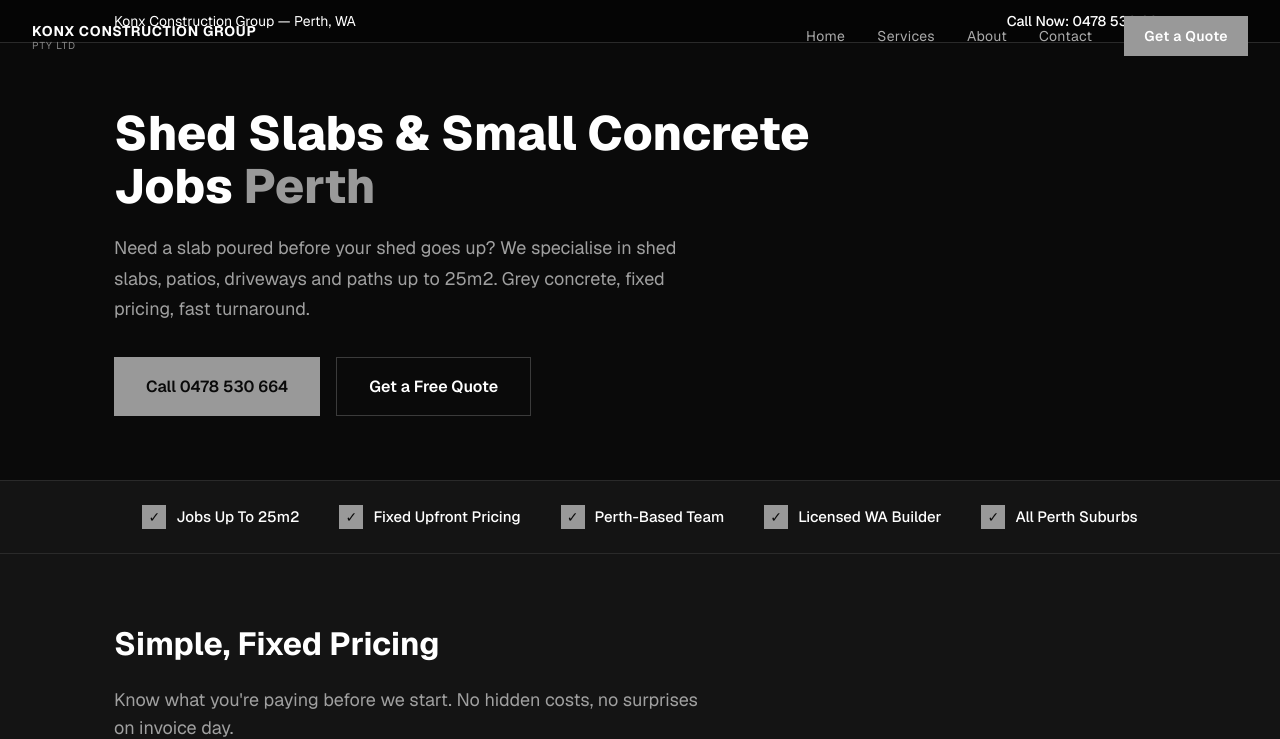
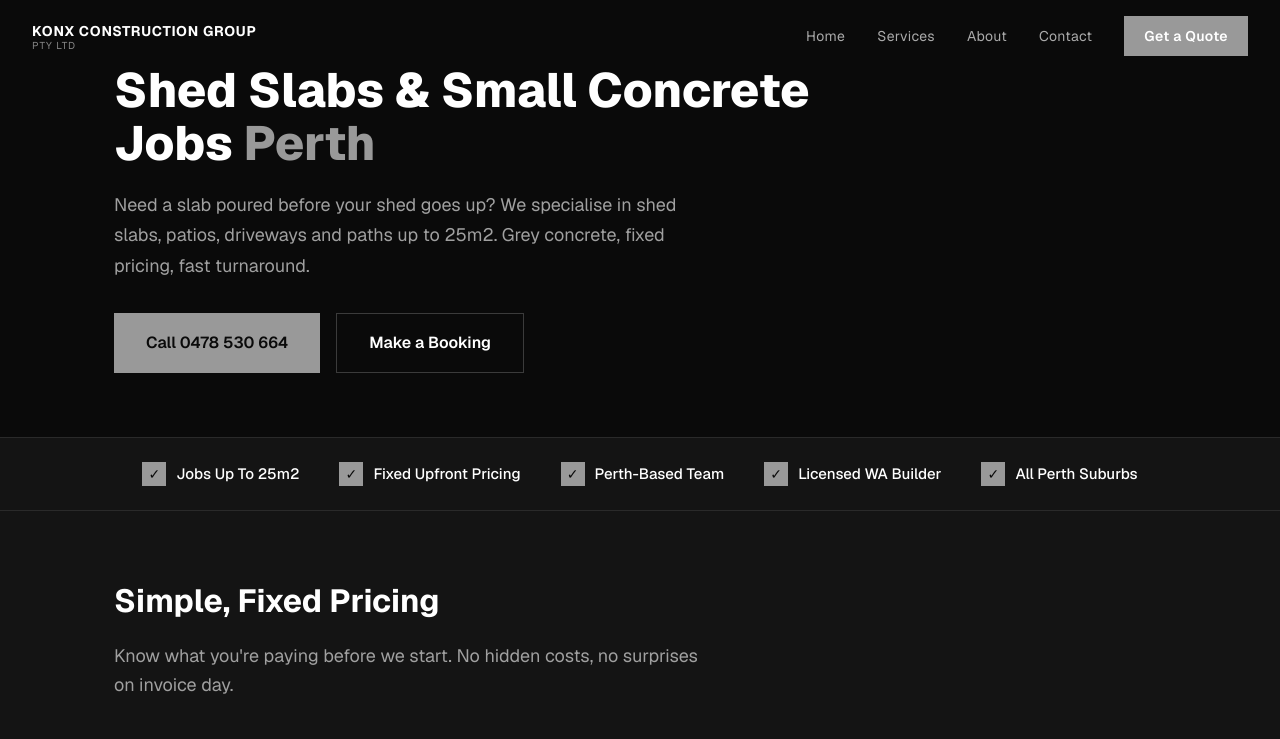
Before and after one commit to Brodie-Konx/konx-construction, a Next.js app: page /concrete-slabs in a window 1280 px wide. Shown: the top 739 px of the page. Built offline with nearby package versions, Linux system fonts and the light colour scheme.

Commit message:
Remove topbar, switch to booking language, add address field to form

```diff
--- a/app/api/contact/route.ts
+++ b/app/api/contact/route.ts
@@ -12,7 +12,7 @@
 export async function POST(req: NextRequest) {
   try {
     const body = await req.json();
-    const { name, phone, email, service, message, company, formSource, suburb, jobType, size } = body;
+    const { name, phone, email, service, message, company, formSource, suburb, address, jobType, size } = body;
 
     if (!name || !phone) {
       return NextResponse.json(
@@ -37,6 +37,7 @@
         <tr><td style="padding:8px;font-weight:bold;border-bottom:1px solid #ddd;">Phone</td><td style="padding:8px;border-bottom:1px solid #ddd;"><a href="tel:${phone}">${phone}</a></td></tr>
         ${email ? `<tr><td style="padding:8px;font-weight:bold;border-bottom:1px solid #ddd;">Email</td><td style="padding:8px;border-bottom:1px solid #ddd;"><a href="mailto:${email}">${email}</a></td></tr>` : ""}
         <tr><td style="padding:8px;font-weight:bold;border-bottom:1px solid #ddd;">Suburb</td><td style="padding:8px;border-bottom:1px solid #ddd;">${suburb || "Not provided"}</td></tr>
+        ${address ? `<tr><td style="padding:8px;font-weight:bold;border-bottom:1px solid #ddd;">Job Address</td><td style="padding:8px;border-bottom:1px solid #ddd;">${address}</td></tr>` : ""}
         <tr><td style="padding:8px;font-weight:bold;border-bottom:1px solid #ddd;">Job Type</td><td style="padding:8px;border-bottom:1px solid #ddd;">${jobType || "Not specified"}</td></tr>
         <tr><td style="padding:8px;font-weight:bold;border-bottom:1px solid #ddd;">Approximate Size</td><td style="padding:8px;border-bottom:1px solid #ddd;">${size || "Not specified"}</td></tr>
         ${message ? `<tr><td style="padding:8px;font-weight:bold;border-bottom:1px solid #ddd;">Notes</td><td style="padding:8px;border-bottom:1px solid #ddd;">${message}</td></tr>` : ""}
--- a/app/concrete-slabs/ConcreteSlabsForm.tsx
+++ b/app/concrete-slabs/ConcreteSlabsForm.tsx
@@ -18,6 +18,7 @@
       phone: (form.elements.namedItem("phone") as HTMLInputElement).value,
       email: (form.elements.namedItem("email") as HTMLInputElement).value,
       suburb: (form.elements.namedItem("suburb") as HTMLInputElement).value,
+      address: (form.elements.namedItem("address") as HTMLInputElement).value,
       jobType: (form.elements.namedItem("jobType") as HTMLSelectElement).value,
       size: (form.elements.namedItem("size") as HTMLSelectElement).value,
       message: (form.elements.namedItem("message") as HTMLTextAreaElement).value,
@@ -47,9 +48,9 @@
   if (submitted) {
     return (
       <div className="lp-form" style={{ textAlign: "center", padding: "40px 24px" }}>
-        <h3 style={{ marginBottom: "12px" }}>Quote Request Received</h3>
+        <h3 style={{ marginBottom: "12px" }}>Booking Received</h3>
         <p style={{ color: "#A0A0A0" }}>
-          Thanks — we&apos;ll get back to you same day with a price. If it&apos;s urgent, call us on{" "}
+          Thanks — we&apos;ll confirm your booking same day. If it&apos;s urgent, call us on{" "}
           <a href="tel:0478530664" style={{ color: "#fff" }}>0478 530 664</a>.
         </p>
       </div>
@@ -58,7 +59,7 @@
 
   return (
     <form className="lp-form" onSubmit={handleSubmit}>
-      <h3>Request a Free Quote</h3>
+      <h3>Make a Booking</h3>
       <div className="lp-form-group">
         <label htmlFor="name">Your Name</label>
         <input type="text" id="name" name="name" placeholder="Full name" required />
@@ -74,6 +75,10 @@
       <div className="lp-form-group">
         <label htmlFor="suburb">Suburb</label>
         <input type="text" id="suburb" name="suburb" placeholder="e.g. Baldivis, Joondalup, Canning Vale" required />
+      </div>
+      <div className="lp-form-group">
+        <label htmlFor="address">Job Address</label>
+        <input type="text" id="address" name="address" placeholder="Street address where the work is needed" required />
       </div>
       <div className="lp-form-group">
         <label htmlFor="jobType">Type of Job</label>
@@ -103,10 +108,10 @@
         <p style={{ color: "#ef4444", fontSize: "14px", textAlign: "center", marginBottom: "12px" }}>{error}</p>
       )}
       <button type="submit" className="lp-btn-submit" disabled={loading}>
-        {loading ? "Sending..." : "Send My Quote Request"}
+        {loading ? "Sending..." : "Book My Job"}
       </button>
       <p style={{ textAlign: "center", fontSize: "13px", color: "#A0A0A0", marginTop: "12px" }}>
-        We respond same day — usually within a few hours.
+        We confirm same day — usually within a few hours.
       </p>
     </form>
   );
--- a/app/concrete-slabs/page.tsx
+++ b/app/concrete-slabs/page.tsx
@@ -21,11 +21,6 @@
         .lp-wrap *, .lp-wrap *::before, .lp-wrap *::after { box-sizing: border-box; margin: 0; padding: 0; }
         .lp-container { max-width: 1100px; margin: 0 auto; padding: 0 24px; }
 
-        /* Topbar */
-        .lp-topbar { background: #050505; padding: 10px 0; font-size: 14px; border-bottom: 1px solid #2A2A2A; }
-        .lp-topbar .lp-container { display: flex; justify-content: space-between; align-items: center; flex-wrap: wrap; gap: 8px; }
-        .lp-topbar a { color: #fff; text-decoration: none; font-weight: 500; }
-        .lp-topbar a:hover { color: #999; }
 
         /* Hero */
         .lp-hero { background: #0A0A0A; padding: 80px 0 60px; }
@@ -150,14 +145,6 @@
 
       <div className="lp-wrap">
 
-        {/* TOPBAR */}
-        <div className="lp-topbar">
-          <div className="lp-container">
-            <span>Konx Construction Group — Perth, WA</span>
-            <a href="tel:0478530664">Call Now: 0478 530 664</a>
-          </div>
-        </div>
-
         {/* HERO */}
         <section className="lp-hero lp-section">
           <div className="lp-container">
@@ -165,7 +152,7 @@
             <p>Need a slab poured before your shed goes up? We specialise in shed slabs, patios, driveways and paths up to 25m2. Grey concrete, fixed pricing, fast turnaround.</p>
             <div className="lp-ctas">
               <a href="tel:0478530664" className="lp-btn lp-btn-primary">Call 0478 530 664</a>
-              <a href="#contact" className="lp-btn lp-btn-secondary">Get a Free Quote</a>
+              <a href="#contact" className="lp-btn lp-btn-secondary">Make a Booking</a>
             </div>
           </div>
         </section>
@@ -334,10 +321,10 @@
         <section className="lp-cta-banner">
           <div className="lp-container">
             <h2>Shed Going Up? Get the Slab Sorted First.</h2>
-            <p>Fixed pricing, fast turnaround, all Perth suburbs. Get a free quote today — most jobs booked within the week.</p>
+            <p>Fixed pricing, fast turnaround, all Perth suburbs. Make a booking today — most jobs completed within the week.</p>
             <div className="lp-ctas">
               <a href="tel:0478530664" className="lp-btn lp-btn-primary">Call 0478 530 664</a>
-              <a href="#contact" className="lp-btn lp-btn-secondary">Get a Free Quote</a>
+              <a href="#contact" className="lp-btn lp-btn-secondary">Make a Booking</a>
             </div>
           </div>
         </section>
@@ -347,8 +334,8 @@
           <div className="lp-container">
             <div className="lp-contact-layout">
               <div className="lp-contact-info">
-                <h2>Get Your Free Quote</h2>
-                <p>Tell us what you need and where you are. We&apos;ll get back to you fast — usually same day — with a fixed price. No sales pitch, no obligation.</p>
+                <h2>Make a Booking</h2>
+                <p>Fill in your details below and we&apos;ll lock in a date. Fixed pricing, no surprises — just tell us what you need and where you are.</p>
                 <div className="lp-contact-detail">
                   <strong>Phone:</strong> <a href="tel:0478530664">0478 530 664</a>
                 </div>
```
